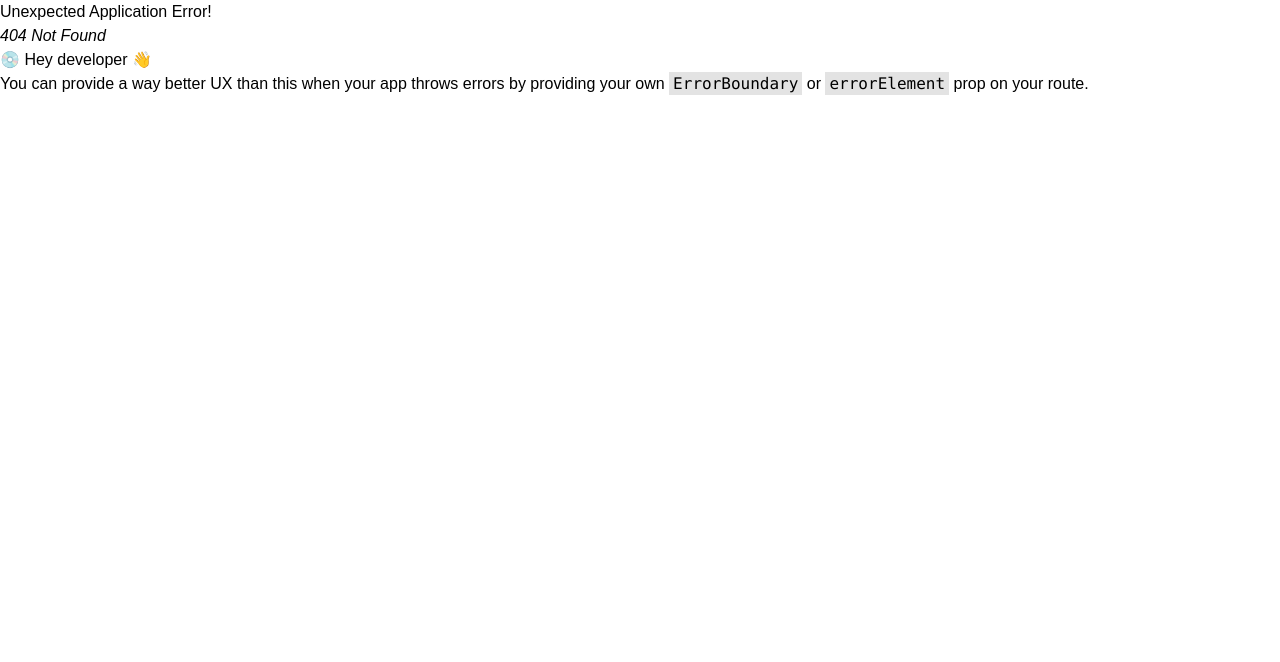
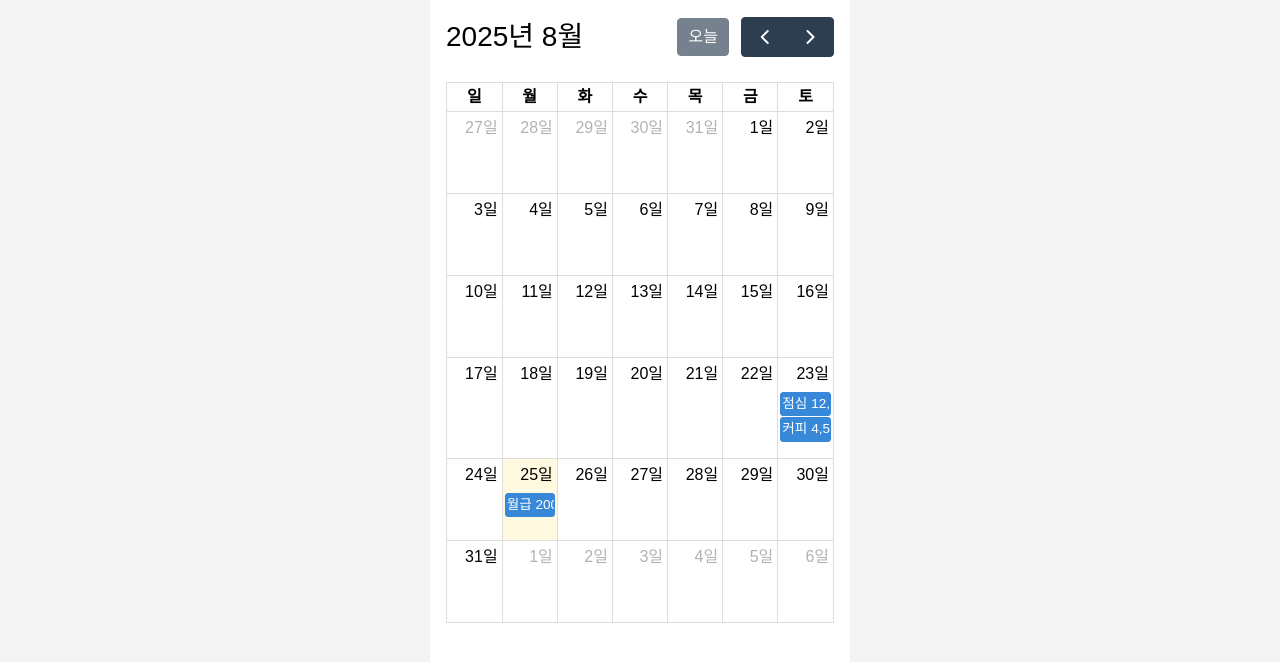
Before and after one commit to prgrms-fe-devcourse/FES-5-Project3-TEAM-5, a React (Vite) app: page /accountBook/calendar in a window 1280 px wide. Before the commit this address had no page. Shown: the top 662 px of the page. Built offline with nearby package versions, Linux system fonts and the light colour scheme; a web font is replaced by a local one.

Commit message:
[Feat] fullcalendar 세팅

```diff
--- a/package.json
+++ b/package.json
@@ -10,6 +10,9 @@
     "preview": "vite preview"
   },
   "dependencies": {
+    "@fullcalendar/daygrid": "^6.1.19",
+    "@fullcalendar/interaction": "^6.1.19",
+    "@fullcalendar/react": "^6.1.19",
     "@tailwindcss/vite": "^4.1.12",
     "clsx": "^2.1.1",
     "react": "^19.1.1",
--- /dev/null
+++ b/src/pages/calendar/ui/Calendar.tsx
@@ -0,0 +1,20 @@
+import FullCalendar from '@fullcalendar/react'
+import dayGridPlugin from '@fullcalendar/daygrid'
+import koLocale from '@fullcalendar/core/locales/ko'
+import interactionPlugin from '@fullcalendar/interaction'
+
+interface Props {
+  events: { title: string; date: string }[]
+}
+
+export const Calender = ({ events }: Props) => {
+  return (
+    <FullCalendar
+      plugins={[dayGridPlugin, interactionPlugin]}
+      initialView="dayGridMonth"
+      locale={koLocale}
+      events={events}
+      height="auto"
+    />
+  )
+}
--- /dev/null
+++ b/src/pages/calendar/ui/page.tsx
@@ -0,0 +1,11 @@
+import { Calender } from './Calendar'
+
+const events = [
+  { title: '점심 12,000원', date: '2025-08-23' },
+  { title: '커피 4,500원', date: '2025-08-23' },
+  { title: '월급 200만원', date: '2025-08-25' }
+]
+
+export default function CalendarPage() {
+  return <Calender events={events} />
+}
```
Also changed, not shown: src/app/Router.tsx (+11 -0 lines), 1 other file (tests, documents, lock files or other folders).
